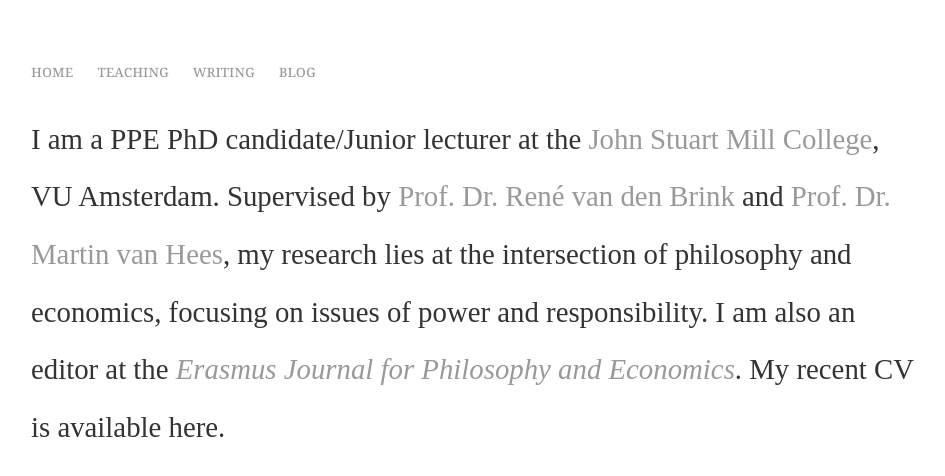
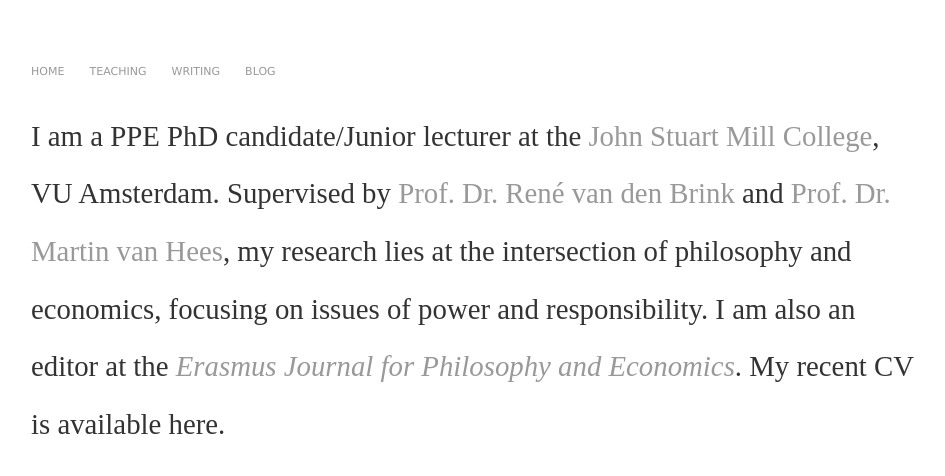
Before and after one commit to uzunovam/uzunovam, a Jekyll site: the page built from index.html, in a window 1280 px wide. Shown: the top 476 px of the page, without its empty margins (161-1106 px from the left). Built offline with Jekyll 4.4.1, drawn with Linux system fonts in a browser that asks for light colours.

Commit message:
Update main.css

```diff
--- a/css/main.css
+++ b/css/main.css
@@ -3,7 +3,7 @@
     width: 70%;
 }
 nav ul, footer ul {
-    font-family: Georgia, Verdana, serif;
+    font-family: Verdana, serif;
     padding: 0px;
     list-style: none;
     font-variant: small-caps;
```
